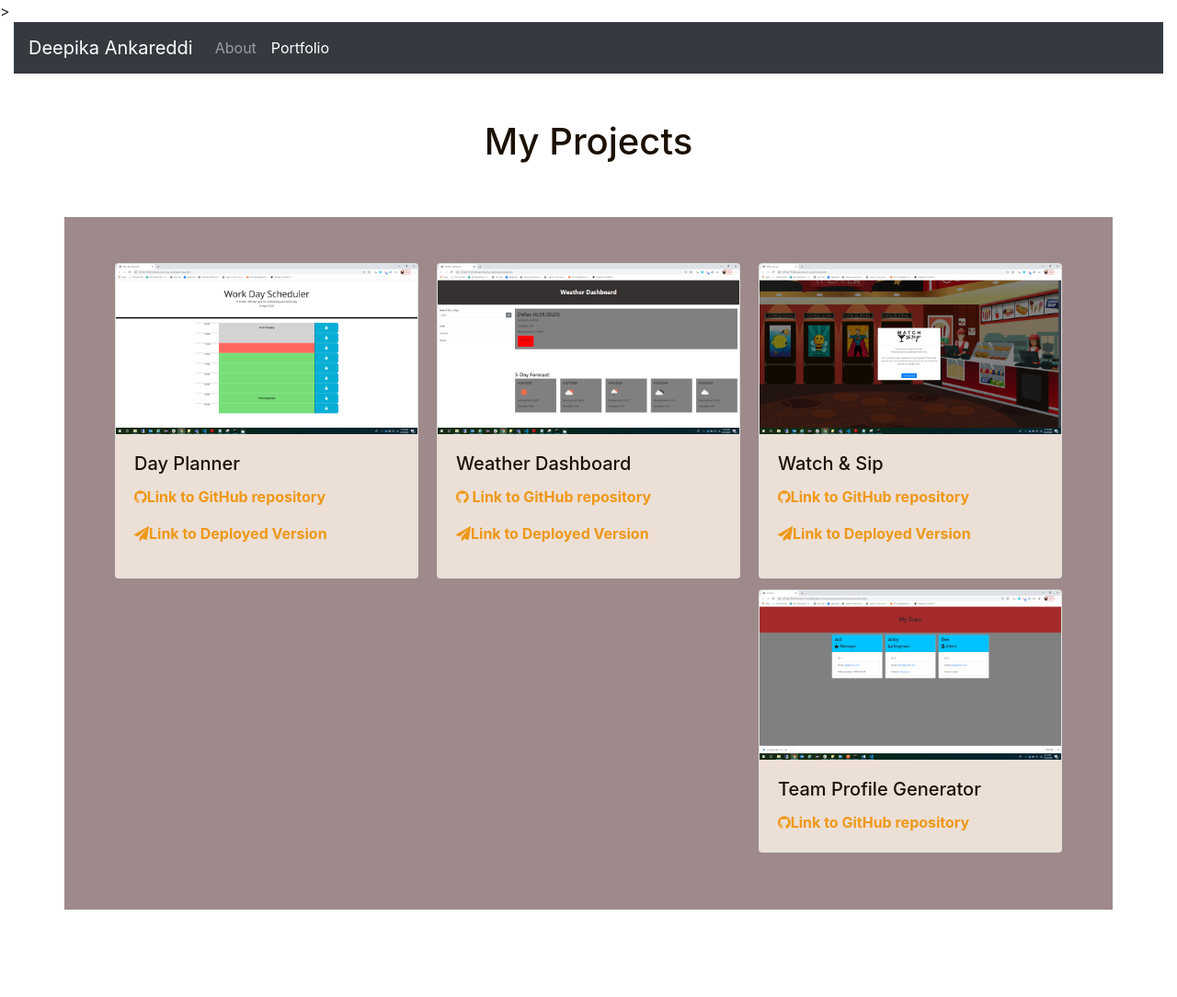
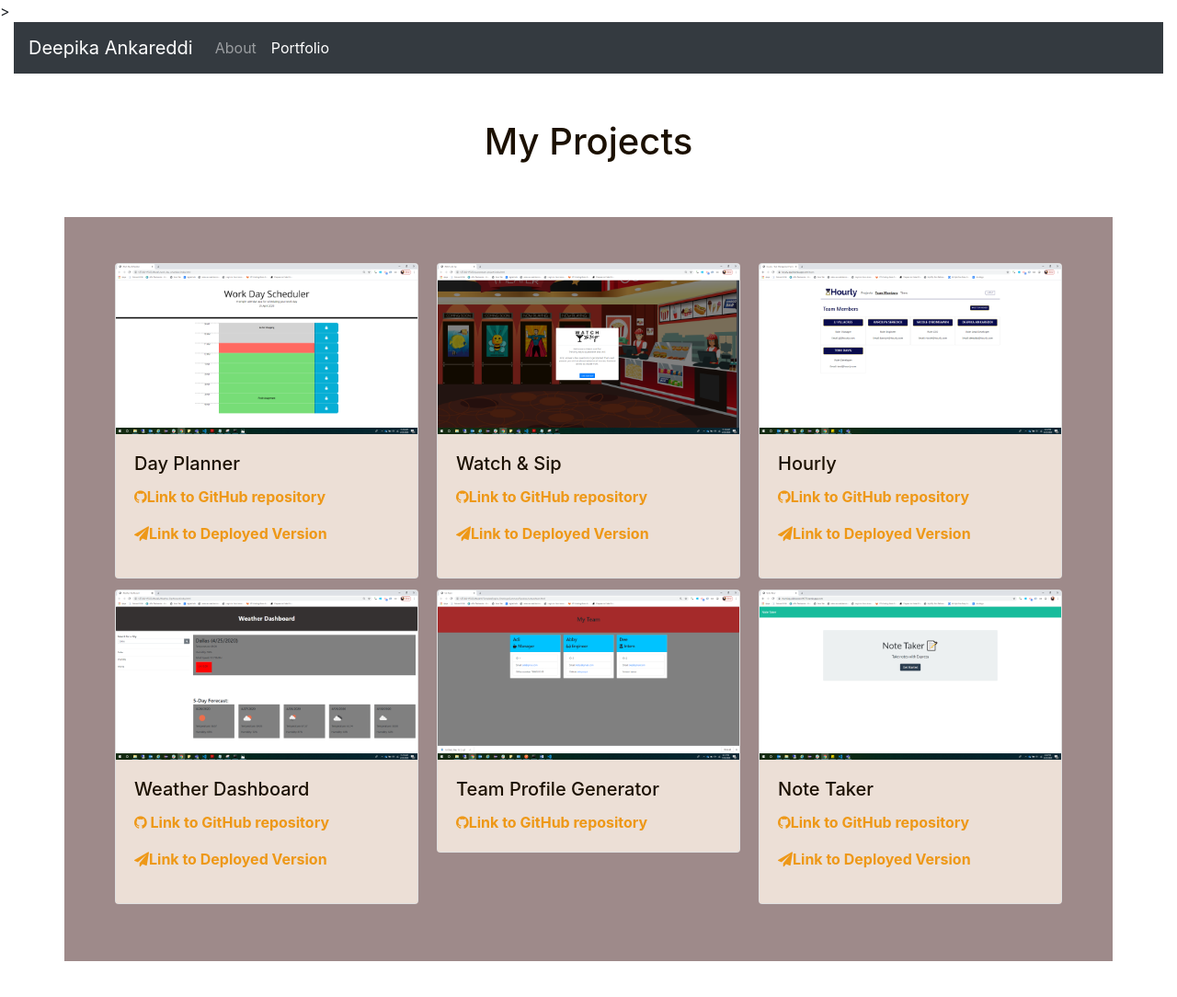
Before and after one commit to ankareddydeepika/Portfolio, a plain HTML site: page portfolio.html in a window 1280 px wide. Shown: the top 1084 px of the page at 92% size. Drawn offline with nearby package versions, Linux system fonts and the light colour scheme.

Commit message:
updated protfolio

```diff
--- a/portfolio.html
+++ b/portfolio.html
@@ -1,13 +1,8 @@
 <!DOCTYPE html>
 <html lang="en-us">
-
 <head>
-
-    <meta charset="UTF-8">
-
-
+   <meta charset="UTF-8">
     <meta name="viewport" content="width=device-width, initial-scale=1, shrink-to-fit=no">
-
     <title>Portfolio</title>
     <link rel="stylesheet"
         href="https://cdnjs.cloudflare.com/ajax/libs/twitter-bootstrap/4.0.0/css/bootstrap.min.css" />
@@ -15,7 +10,6 @@
     <link rel="stylesheet" href="https://maxcdn.bootstrapcdn.com/font-awesome/4.5.0/css/font-awesome.min.css" />
     <link rel="stylesheet" type="text/css" href="style.css">>
 </head>
-
 <body>
     <div class="landing-image">
         <div class="container-fluid">
@@ -28,7 +22,6 @@
                             aria-expanded="false" aria-label="Toggle navigation">
                             <span class="navbar-toggler-icon"></span>
                         </button>
-
                         <div class="collapse navbar-collapse" id="navbarSupportedContent">
                             <ul class="navbar-nav mr-auto">
                                 <li class="nav-item">
@@ -112,20 +105,42 @@
                                     repository</a>
                             </div>
                         </div>
-
+                        <div class="card Hourly">
+                            <img class="card-img-top" src="./assets/Images/Hourly.png" alt="Card image cap">
+                            <div class="card-body">
+                                <h5 class="card-title">Hourly</h5>
+                                <p>
+                                    <a href="https://github.com/noobatl/hourly-project" class="card-link"><i
+                                            class="fa fa-github" aria-hidden="true"></i>Link to GitHub repository</a>
+                                </p>
+                                <p>
+                                    <a href="https://hourly-app.herokuapp.com/" class="card-link"><i
+                                            class="fa fa-paper-plane" aria-hidden="true"></i>Link to Deployed
+                                        Version</a>
+                                </p>
+                            </div>
+                        </div>
+                        <div class="card Note-Taker">
+                            <img class="card-img-top" src="./assets/Images/Note_Taker.png" alt="Card image cap">
+                            <div class="card-body">
+                                <h5 class="card-title">Note Taker</h5>
+                                <p>
+                                    <a href="https://github.com/ankareddydeepika/Note_Taker" class="card-link"><i
+                                            class="fa fa-github" aria-hidden="true"></i>Link to GitHub repository</a>
+                                </p>
+                                <p>
+                                    <a href="https://morning-wildwood-81575.herokuapp.com/" class="card-link"><i
+                                            class="fa fa-paper-plane" aria-hidden="true"></i>Link to Deployed
+                                        Version</a>
+                                </p>
+                            </div>
+                        </div>
                     </div>
-
                 </div>
-
             </div>
-
         </div>
-
     </div>
-
-
-
-    <script src="https://code.jquery.com/jquery-3.4.1.slim.min.js"
+     <script src="https://code.jquery.com/jquery-3.4.1.slim.min.js"
         integrity="sha384-J6qa4849blE2+poT4WnyKhv5vZF5SrPo0iEjwBvKU7imGFAV0wwj1yYfoRSJoZ+n"
         crossorigin="anonymous"></script>
     <script src="https://cdn.jsdelivr.net/npm/popper.js@1.16.0/dist/umd/popper.min.js"
@@ -135,5 +150,4 @@
         integrity="sha384-wfSDF2E50Y2D1uUdj0O3uMBJnjuUD4Ih7YwaYd1iqfktj0Uod8GCExl3Og8ifwB6"
         crossorigin="anonymous"></script>
 </body>
-
 </html>
--- a/style.css
+++ b/style.css
@@ -1,6 +1,3 @@
-
-
-
   #aboutme{
       background-color: rgb(134, 109, 109);
       padding: 20px 10px;
```
Also changed, not shown: index.html (+5 -15 lines), assets/Images/Hourly.png (added), assets/Images/Note_Taker.png (added), 1 other file.
